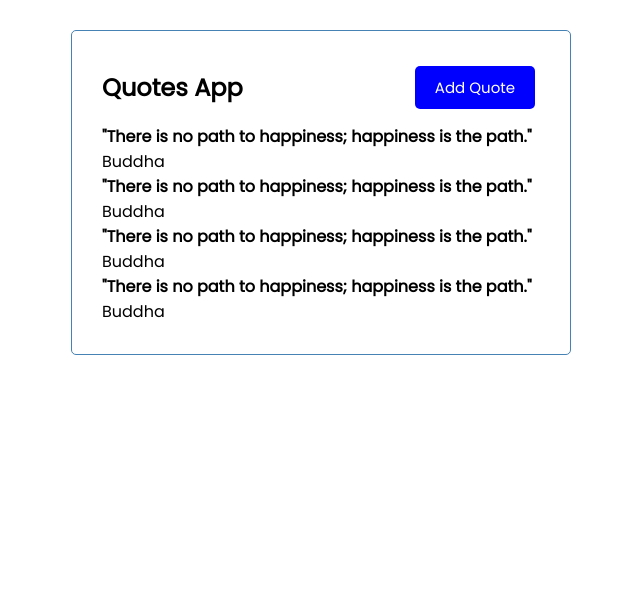
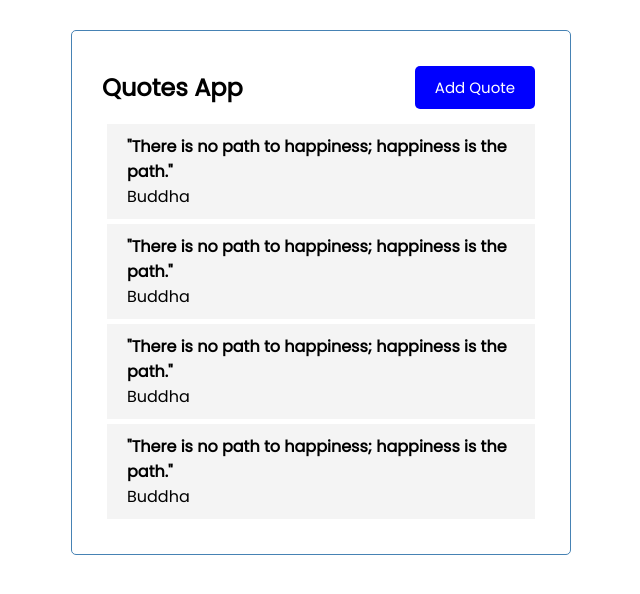
Before and after one commit to PapaFreddie/Quotes-Form, an Angular app: page / in a window 1280 px wide. Shown: the top 594 px of the page, without its empty margins (319-959 px from the left). Built offline with nearby package versions, Linux system fonts and the light colour scheme.

Commit message:
added style to tuote type component

```diff
--- a/src/app/components/quote-type/quote-type.component.css
+++ b/src/app/components/quote-type/quote-type.component.css
@@ -0,0 +1,11 @@
+.quote{
+    background: #f4f4f4;
+    margin: 5px;
+    padding: 10px 20px;
+    cursor: pointer;
+}
+.quote h4{
+    display: flex;
+    align-items: center;
+    justify-content: space-between;
+}
```
